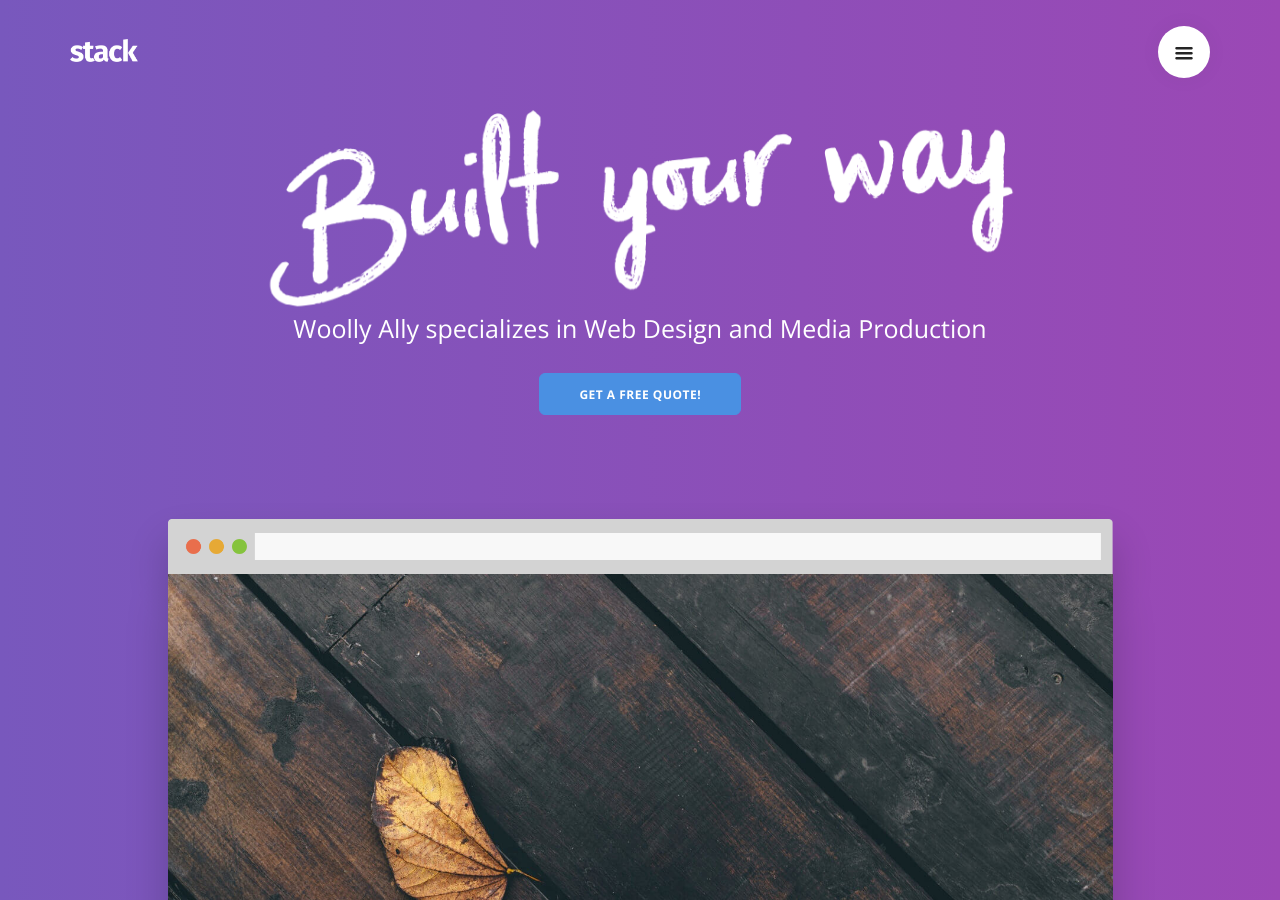
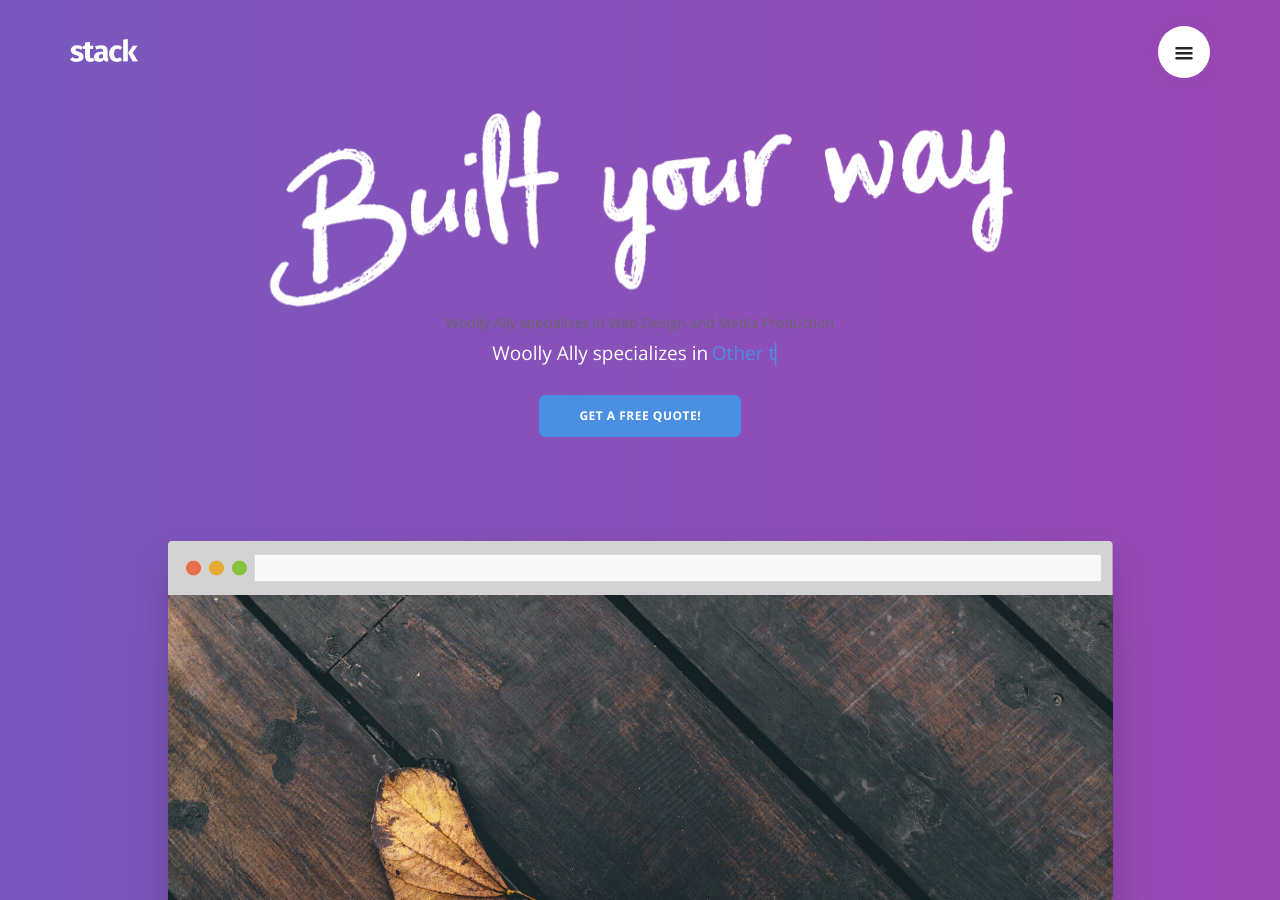
Before and after one commit to WoollyAlly/WoollyAllyTest, a Jekyll site: the page built from index.html, in a window 1280 px wide and 900 px high. Built offline with Jekyll 4.4.1, drawn with Linux system fonts in a browser that asks for light colours; some web fonts are replaced.

Commit message:
Updated '_includes/home.html' via CloudCannon

```diff
--- a/_includes/home.html
+++ b/_includes/home.html
@@ -5,9 +5,11 @@
             <div class="row">
                 <div class="col-sm-8">
                     <img alt="Image" class="unmarg--bottom animated fadeIn" src="img/headline-1.png" />
-                    <h3 class="animated fadeIn">
                         Woolly Ally specializes in Web Design and Media Production
-                    </h3>
+                        <div class="typed-headline">
+                        	<span class="h4 inline-block">Woolly Ally specializes in</span>
+                        	<span class="h4 inline-block typed-text typed-text--cursor color--primary" data-typed-strings="Web Design, Media Production, Other thing, another one"></span>
+                        </div>
                     <a class="btn btn--primary type--uppercase modal-trigger" href="#" data-modal-index="1">
                         <span class="btn__text">
                             Get a Free Quote!
```
